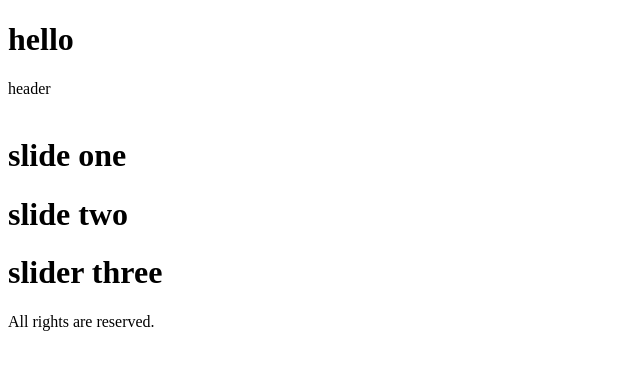
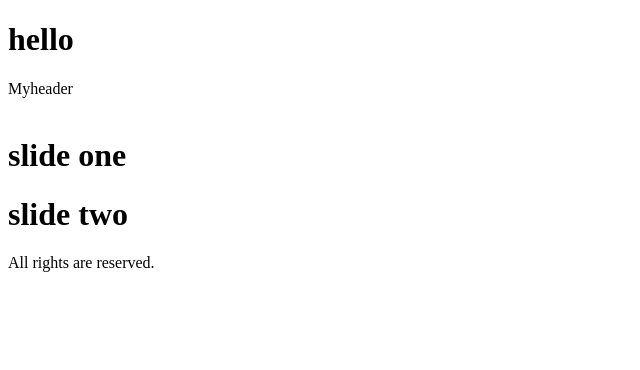
Before and after one commit to masood1157/git_project_one, a plain HTML site: page index.html in a window 1280 px wide. Shown: the whole page, without its empty margins (0-640 px from the left). Drawn offline with Linux system fonts and the light colour scheme.

Commit message:
some changes in dev branch

```diff
--- a/index.html
+++ b/index.html
@@ -8,7 +8,7 @@
 <body>
     <h1>hello</h1>
     <header>
-    header
+    Myheader
    </header>
    <div class="banner">
     <img src="banner.jpg" alt="">
@@ -16,7 +16,6 @@
    <div class="slider">
     <h1>slide one</h1>
     <h1>slide two</h1>
-    <h1>slider three</h1>
    </div>
    <footer>
     All rights are reserved.
```
